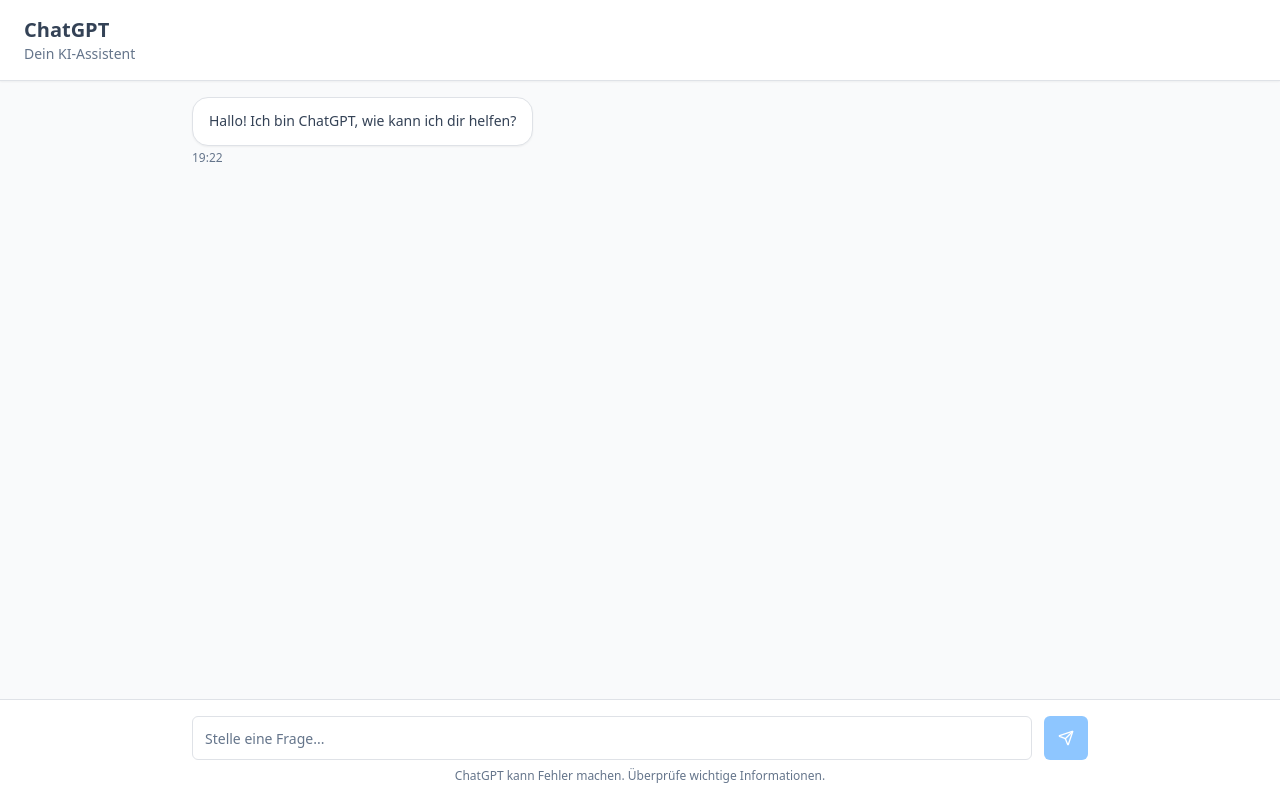
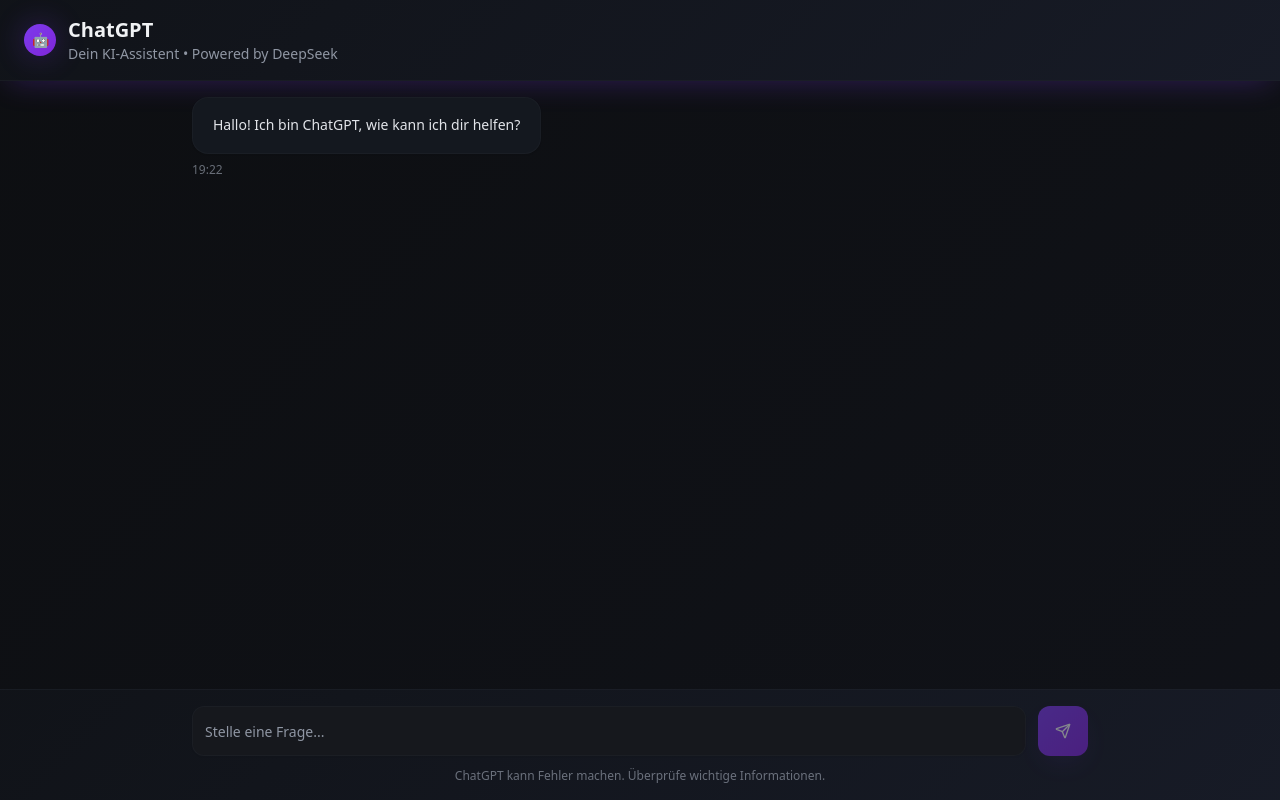
Before and after one commit to giulian32/ask-Giuli-gpt, a React (Vite) app: page / in a window 1280 px wide. Built offline with nearby package versions, Linux system fonts and the light colour scheme.

Commit message:
Implement dark mode and styling
Add dark mode functionality and improve the overall visual appearance of the chat interface.

```diff
--- a/src/components/ChatInterface.tsx
+++ b/src/components/ChatInterface.tsx
@@ -134,11 +134,21 @@ const ChatInterface = () => {
   };
 
   return (
-    <div className="flex flex-col h-screen bg-chat-background">
-      {/* Header */}
-      <div className="bg-card border-b px-6 py-4 shadow-sm">
-        <h1 className="text-xl font-semibold text-chat-header">ChatGPT</h1>
-        <p className="text-sm text-muted-foreground">Dein KI-Assistent</p>
+    <div className="flex flex-col h-screen" style={{ background: 'var(--chat-background)' }}>
+      {/* Header with beautiful gradient */}
+      <div
+        className="px-6 py-4 shadow-elegant border-b border-border/50 backdrop-blur-sm"
+        style={{ background: 'var(--chat-header)' }}
+      >
+        <div className="flex items-center gap-3">
+          <div className="w-8 h-8 rounded-full bg-gradient-primary flex items-center justify-center shadow-glow">
+            <span className="text-sm font-bold text-white">🤖</span>
+          </div>
+          <div>
+            <h1 className="text-xl font-semibold text-foreground">ChatGPT</h1>
+            <p className="text-sm text-muted-foreground">Dein KI-Assistent • Powered by DeepSeek</p>
+          </div>
+        </div>
       </div>
 
       {/* Messages */}
@@ -167,8 +177,8 @@ const ChatInterface = () => {
         </div>
       </div>
 
-      {/* Input */}
-      <div className="border-t bg-card px-6 py-4 shadow-sm">
+      {/* Input with beautiful styling */}
+      <div className="border-t border-border/50 backdrop-blur-sm px-6 py-4" style={{ background: 'var(--chat-header)' }}>
         <div className="max-w-4xl mx-auto">
           <div className="flex gap-3 items-end">
             <div className="flex-1">
@@ -177,7 +187,7 @@ const ChatInterface = () => {
                 onChange={(e) => setInputValue(e.target.value)}
                 onKeyPress={handleKeyPress}
                 placeholder="Stelle eine Frage..."
-                className="min-h-[44px] bg-chat-input-bg resize-none border-border"
+                className="min-h-[50px] bg-chat-input-bg resize-none border-border/50 rounded-xl shadow-sm transition-all duration-300 focus:shadow-elegant focus:border-primary/50"
                 disabled={isLoading}
               />
             </div>
@@ -185,12 +195,13 @@ const ChatInterface = () => {
               onClick={handleSend}
               disabled={!inputValue.trim() || isLoading}
               size="icon"
-              className="h-[44px] w-[44px] bg-primary hover:bg-primary/90"
+              className="h-[50px] w-[50px] rounded-xl shadow-elegant transition-all duration-300 hover:shadow-glow"
+              style={{ background: 'var(--gradient-primary)' }}
             >
-              <Send className="h-4 w-4" />
+              <Send className="h-5 w-5" />
             </Button>
           </div>
-          <p className="text-xs text-muted-foreground mt-2 text-center">
+          <p className="text-xs text-muted-foreground mt-3 text-center opacity-70">
             ChatGPT kann Fehler machen. Überprüfe wichtige Informationen.
           </p>
         </div>
--- a/src/components/ChatMessage.tsx
+++ b/src/components/ChatMessage.tsx
@@ -8,21 +8,22 @@ interface ChatMessageProps {
 
 const ChatMessage = ({ message, isUser, timestamp }: ChatMessageProps) => {
   return (
-    <div className={cn("flex w-full mb-4", isUser ? "justify-end" : "justify-start")}>
+    <div className={cn("flex w-full mb-6", isUser ? "justify-end" : "justify-start")}>
       <div className="flex flex-col max-w-[80%] md:max-w-[70%]">
         <div
           className={cn(
-            "rounded-2xl px-4 py-3 shadow-sm",
+            "rounded-2xl px-5 py-4 shadow-sm transition-all duration-300 hover:shadow-md",
             isUser
-              ? "bg-chat-user-bubble text-chat-user-text ml-auto"
-              : "bg-chat-ai-bubble text-chat-ai-text border"
+              ? "text-chat-user-text ml-auto shadow-elegant"
+              : "bg-chat-ai-bubble text-chat-ai-text border border-border/50 backdrop-blur-sm"
           )}
+          style={isUser ? { background: 'var(--gradient-primary)' } : {}}
         >
           <p className="text-sm leading-relaxed whitespace-pre-wrap">{message}</p>
         </div>
         <span
           className={cn(
-            "text-xs text-muted-foreground mt-1",
+            "text-xs text-muted-foreground/70 mt-2",
             isUser ? "text-right" : "text-left"
           )}
         >
--- a/src/index.css
+++ b/src/index.css
@@ -8,46 +8,53 @@ All colors MUST be HSL.
 
 @layer base {
   :root {
-    --background: 210 20% 98%;
-    --foreground: 215 25% 27%;
+    /* Dark theme - beautiful purple/blue gradient theme */
+    --background: 220 15% 6%;
+    --foreground: 220 15% 95%;
 
-    --card: 0 0% 100%;
-    --card-foreground: 215 25% 27%;
+    --card: 220 20% 8%;
+    --card-foreground: 220 15% 95%;
 
-    --popover: 0 0% 100%;
-    --popover-foreground: 215 25% 27%;
+    --popover: 220 20% 8%;
+    --popover-foreground: 220 15% 95%;
 
-    --primary: 210 100% 56%;
-    --primary-foreground: 0 0% 100%;
+    --primary: 262 83% 58%;
+    --primary-foreground: 220 15% 95%;
 
-    --secondary: 210 40% 96%;
-    --secondary-foreground: 215 25% 27%;
+    --secondary: 220 15% 12%;
+    --secondary-foreground: 220 15% 85%;
 
-    --muted: 215 13% 92%;
-    --muted-foreground: 215 16% 47%;
+    --muted: 220 15% 12%;
+    --muted-foreground: 220 10% 60%;
 
-    --accent: 210 40% 96%;
-    --accent-foreground: 215 25% 27%;
+    --accent: 262 50% 20%;
+    --accent-foreground: 220 15% 95%;
 
     --destructive: 0 84% 60%;
-    --destructive-foreground: 0 0% 100%;
+    --destructive-foreground: 220 15% 95%;
 
-    --border: 215 14% 89%;
-    --input: 215 14% 89%;
-    --ring: 210 100% 56%;
+    --border: 220 15% 15%;
+    --input: 220 15% 12%;
+    --ring: 262 83% 58%;
 
-    /* Chat-specific design tokens */
-    --chat-background: 210 20% 98%;
-    --chat-user-bubble: 210 100% 56%;
-    --chat-user-text: 0 0% 100%;
-    --chat-ai-bubble: 0 0% 100%;
-    --chat-ai-text: 215 25% 27%;
-    --chat-input-bg: 0 0% 100%;
-    --chat-header: 215 25% 27%;
+    /* Beautiful chat-specific design tokens */
+    --chat-background: linear-gradient(135deg, hsl(220 15% 6%), hsl(225 20% 8%));
+    --chat-user-bubble: linear-gradient(135deg, hsl(262 83% 58%), hsl(270 70% 50%));
+    --chat-user-text: 220 15% 95%;
+    --chat-ai-bubble: 220 20% 10%;
+    --chat-ai-text: 220 15% 90%;
+    --chat-input-bg: 220 15% 10%;
+    --chat-header: linear-gradient(135deg, hsl(220 20% 8%), hsl(225 25% 12%));
 
-    /* Gradients */
-    --gradient-primary: linear-gradient(135deg, hsl(210 100% 56%), hsl(210 100% 48%));
-    --gradient-background: linear-gradient(180deg, hsl(210 20% 98%), hsl(210 15% 95%));
+    /* Beautiful gradients and effects */
+    --gradient-primary: linear-gradient(135deg, hsl(262 83% 58%), hsl(270 70% 50%));
+    --gradient-background: linear-gradient(135deg, hsl(220 15% 6%), hsl(225 20% 8%));
+    --gradient-glow: 0 0 30px hsl(262 83% 58% / 0.3);
+    --shadow-elegant: 0 10px 30px -10px hsl(262 83% 58% / 0.3);
+    --border-glow: 1px solid hsl(262 83% 58% / 0.3);
+
+    /* Animations */
+    --transition-smooth: all 0.3s cubic-bezier(0.4, 0, 0.2, 1);
 
     --radius: 0.5rem;
 
@@ -67,44 +74,6 @@ All colors MUST be HSL.
 
     --sidebar-ring: 217.2 91.2% 59.8%;
   }
-
-  .dark {
-    --background: 222.2 84% 4.9%;
-    --foreground: 210 40% 98%;
-
-    --card: 222.2 84% 4.9%;
-    --card-foreground: 210 40% 98%;
-
-    --popover: 222.2 84% 4.9%;
-    --popover-foreground: 210 40% 98%;
-
-    --primary: 210 40% 98%;
-    --primary-foreground: 222.2 47.4% 11.2%;
-
-    --secondary: 217.2 32.6% 17.5%;
-    --secondary-foreground: 210 40% 98%;
-
-    --muted: 217.2 32.6% 17.5%;
-    --muted-foreground: 215 20.2% 65.1%;
-
-    --accent: 217.2 32.6% 17.5%;
-    --accent-foreground: 210 40% 98%;
-
-    --destructive: 0 62.8% 30.6%;
-    --destructive-foreground: 210 40% 98%;
-
-    --border: 217.2 32.6% 17.5%;
-    --input: 217.2 32.6% 17.5%;
-    --ring: 212.7 26.8% 83.9%;
-    --sidebar-background: 240 5.9% 10%;
-    --sidebar-foreground: 240 4.8% 95.9%;
-    --sidebar-primary: 224.3 76.3% 48%;
-    --sidebar-primary-foreground: 0 0% 100%;
-    --sidebar-accent: 240 3.7% 15.9%;
-    --sidebar-accent-foreground: 240 4.8% 95.9%;
-    --sidebar-border: 240 3.7% 15.9%;
-    --sidebar-ring: 217.2 91.2% 59.8%;
-  }
 }
 
 @layer base {
@@ -114,5 +83,24 @@ All colors MUST be HSL.
 
   body {
     @apply bg-background text-foreground;
+    background: var(--gradient-background);
+  }
+
+  /* Beautiful scrollbar styling */
+  ::-webkit-scrollbar {
+    width: 6px;
+  }
+
+  ::-webkit-scrollbar-track {
+    background: hsl(var(--muted));
+  }
+
+  ::-webkit-scrollbar-thumb {
+    background: hsl(var(--primary));
+    border-radius: 3px;
+  }
+
+  ::-webkit-scrollbar-thumb:hover {
+    background: hsl(var(--primary) / 0.8);
   }
 }
--- a/tailwind.config.ts
+++ b/tailwind.config.ts
@@ -53,13 +53,13 @@ export default {
 					foreground: 'hsl(var(--card-foreground))'
 				},
 				chat: {
-					background: 'hsl(var(--chat-background))',
-					'user-bubble': 'hsl(var(--chat-user-bubble))',
+					background: 'var(--chat-background)',
+					'user-bubble': 'var(--chat-user-bubble)',
 					'user-text': 'hsl(var(--chat-user-text))',
 					'ai-bubble': 'hsl(var(--chat-ai-bubble))',
 					'ai-text': 'hsl(var(--chat-ai-text))',
 					'input-bg': 'hsl(var(--chat-input-bg))',
-					header: 'hsl(var(--chat-header))'
+					header: 'var(--chat-header)'
 				},
 				sidebar: {
 					DEFAULT: 'hsl(var(--sidebar-background))',
@@ -71,6 +71,14 @@ export default {
 					border: 'hsl(var(--sidebar-border))',
 					ring: 'hsl(var(--sidebar-ring))'
 				}
+			},
+			backgroundImage: {
+				'gradient-primary': 'var(--gradient-primary)',
+				'gradient-background': 'var(--gradient-background)'
+			},
+			boxShadow: {
+				'elegant': 'var(--shadow-elegant)',
+				'glow': 'var(--gradient-glow)'
 			},
 			borderRadius: {
 				lg: 'var(--radius)',
```
